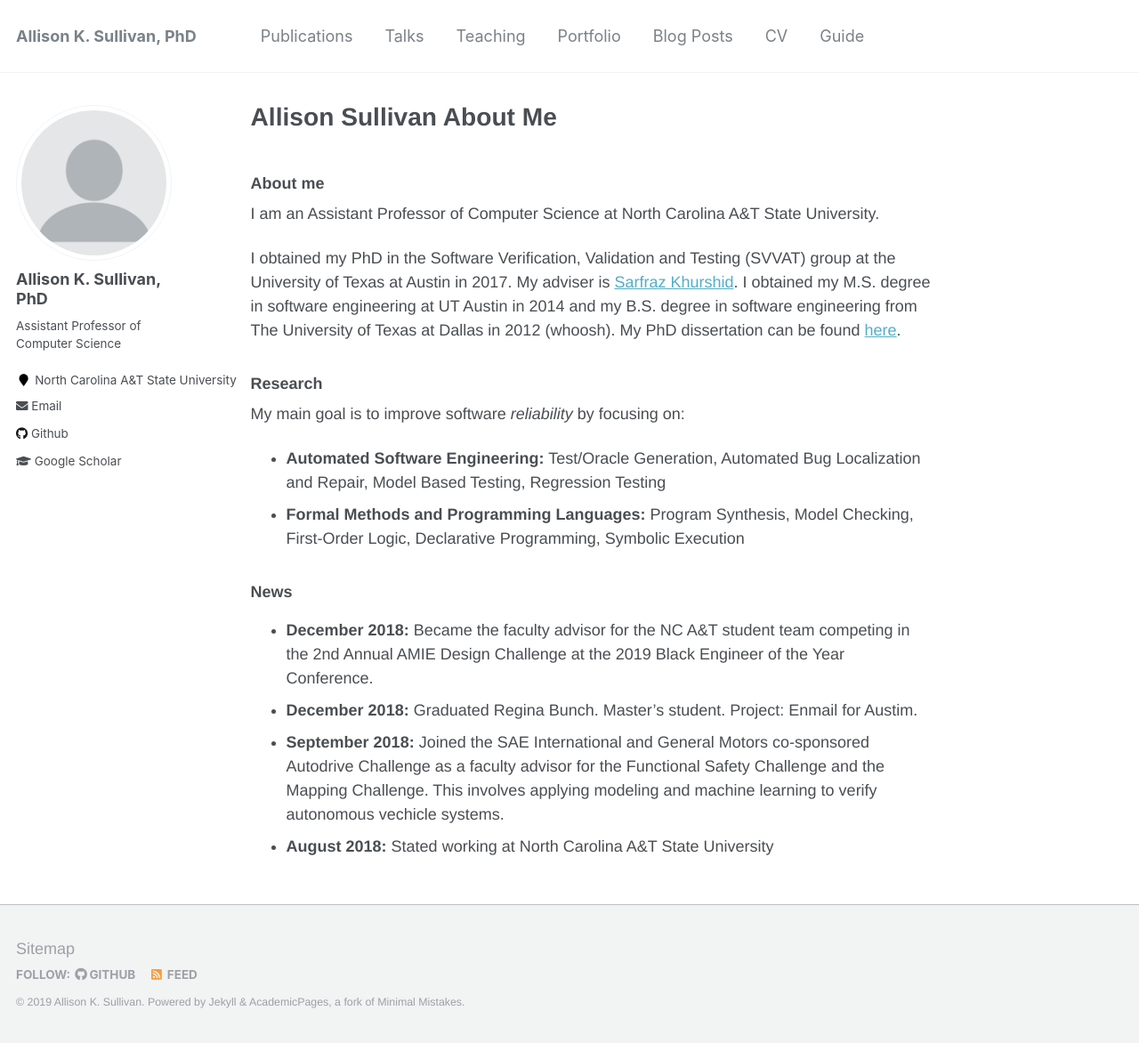
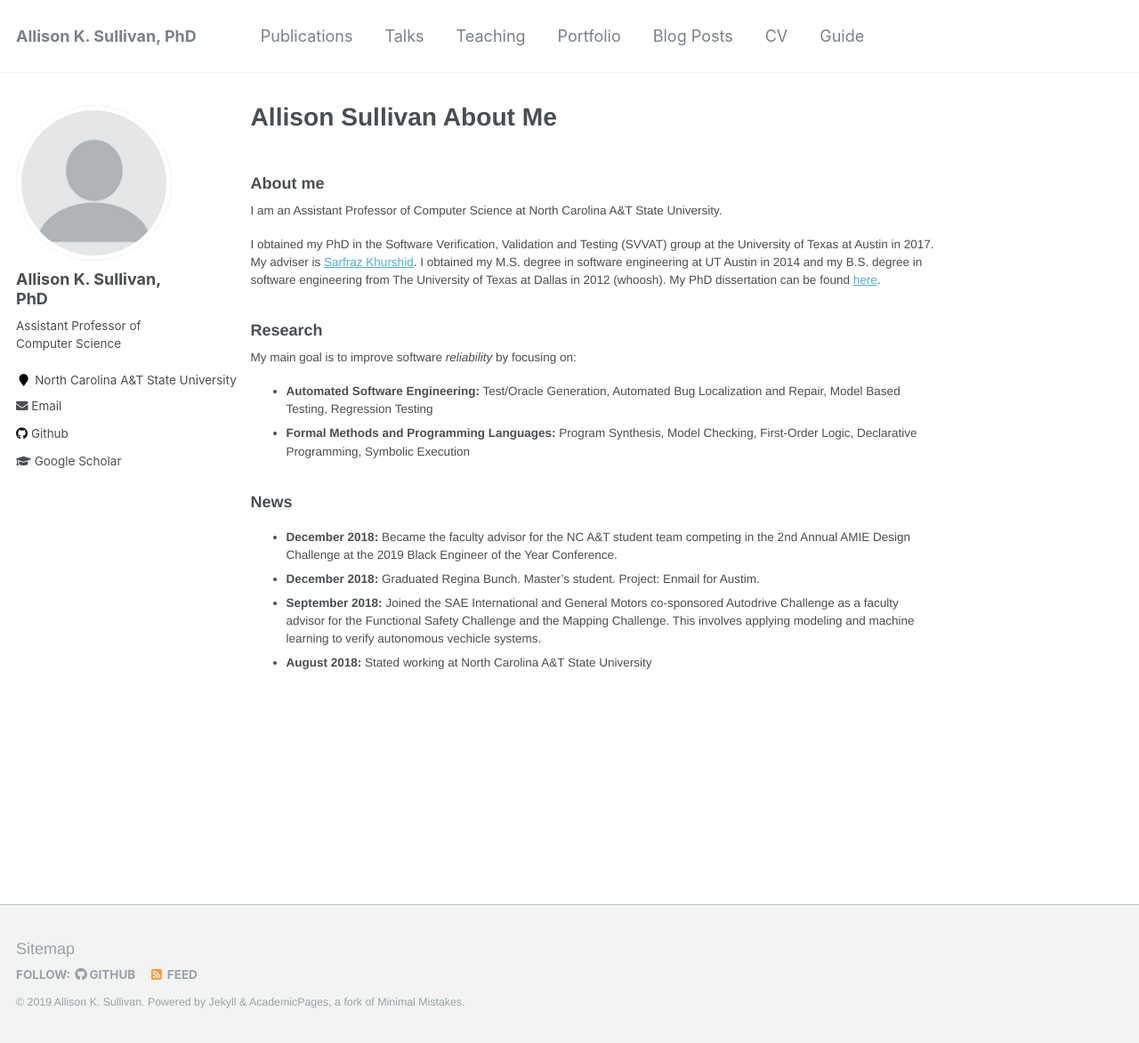
Before and after one commit to Allisonius/allisonius.github.io, a Jekyll site: the page built from _pages/about.md, in a window 1280 px wide and 1172 px high. Shown: the whole window at 89% size. Built offline with Jekyll 4.4.1, drawn with Linux system fonts in a browser that asks for light colours.

Commit message:
Update _page.scss

```diff
--- a/_sass/_page.scss
+++ b/_sass/_page.scss
@@ -45,7 +45,7 @@
 
 .page__lead {
   font-family: $global-font-family;
-  font-size: $type-size-4;
+  font-size: $type-size-6;
 }
 
 .page__content {
@@ -56,7 +56,7 @@
   }
 
   p, li, dl {
-    font-size: 1em;
+    font-size: $type-size-6;
   }
 
   /* paragraph indents */
```
